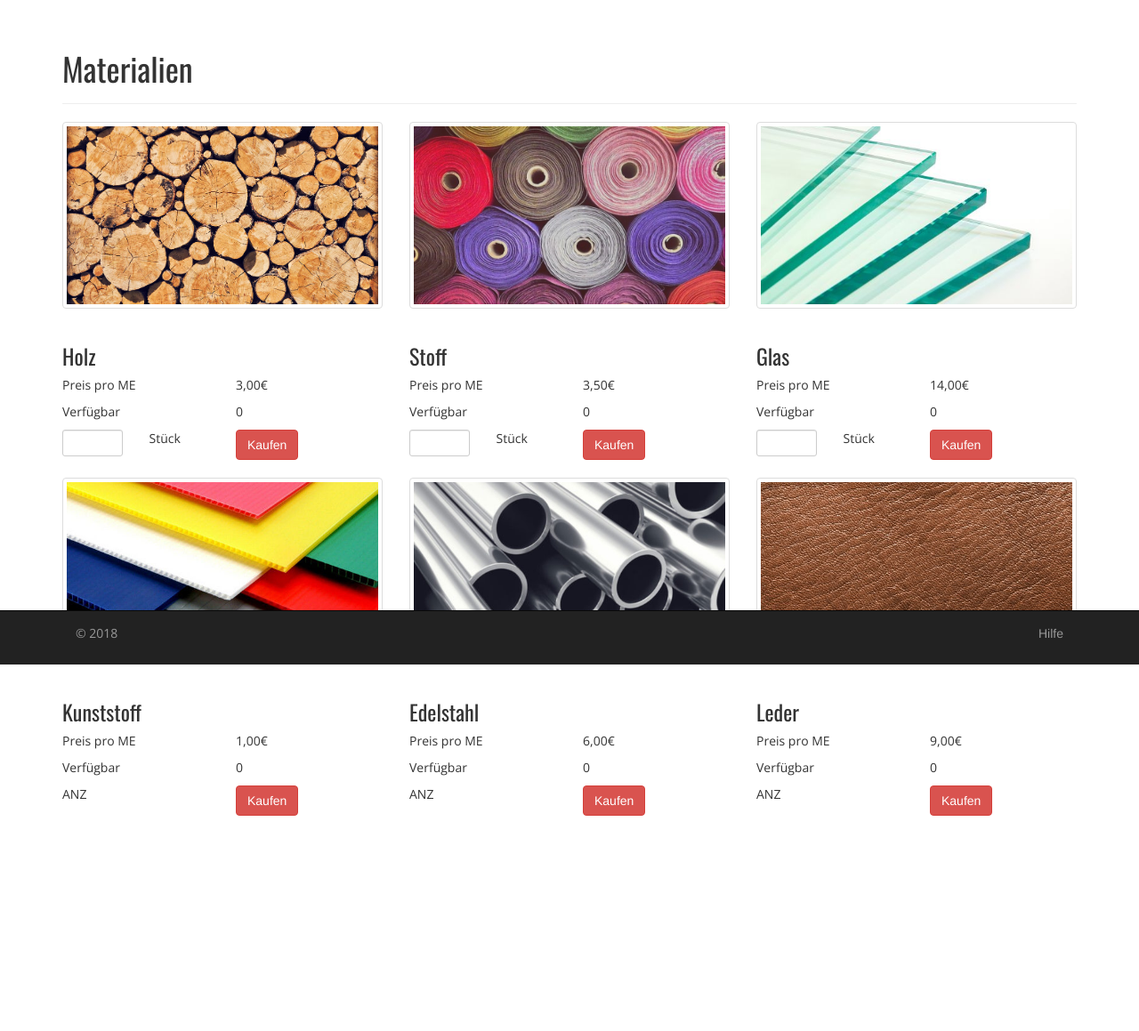
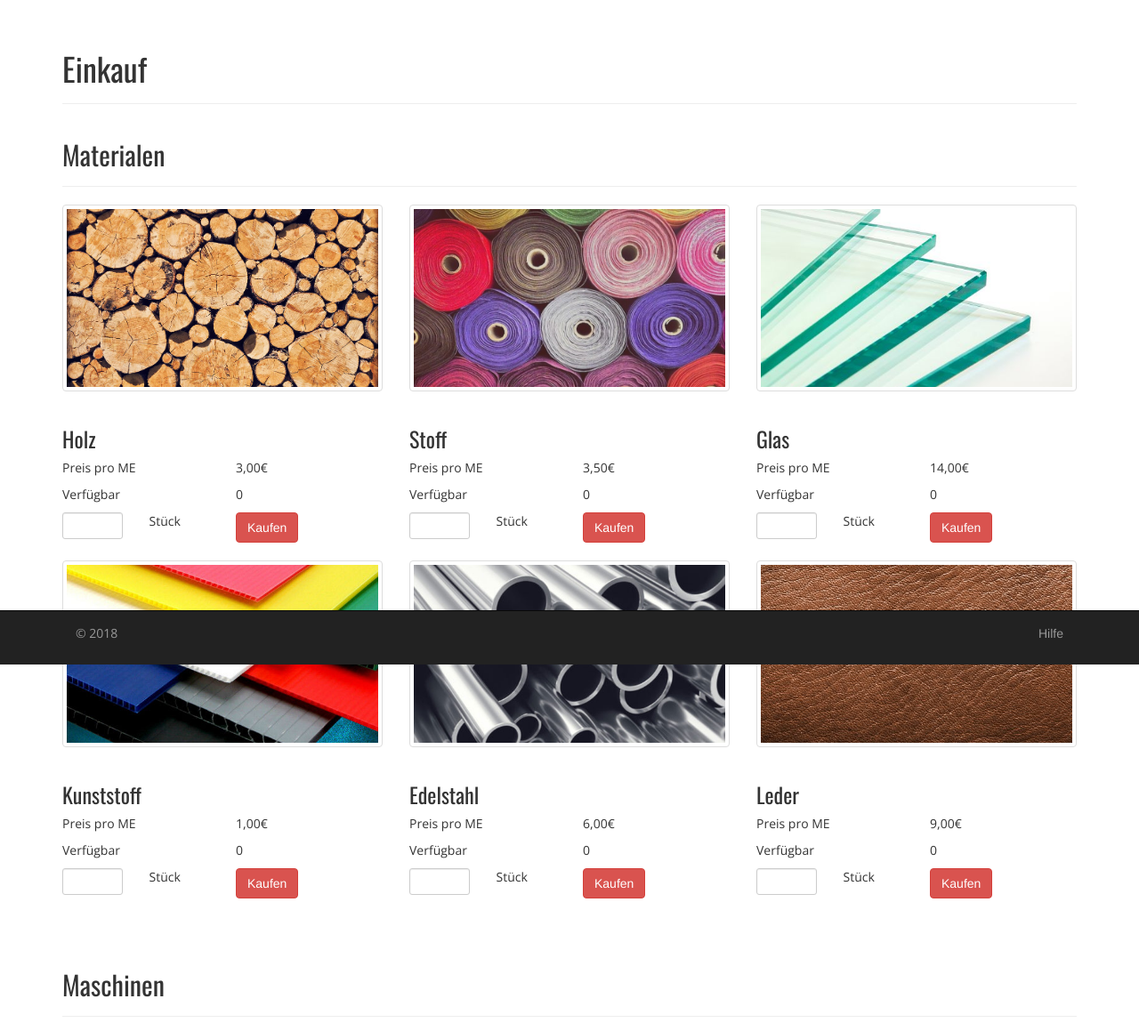
Before and after one commit to cb0598/fplanspielUI, a plain HTML site: page einkauf.html in a window 1280 px wide. Shown: the part 53-1212 px from the top of the page at 89% size. Before the commit the page ends 1070 px from the top, so only its background shows below. Drawn offline with nearby package versions, Linux system fonts and the light colour scheme.

Commit message:
Version E/V/V 1.4

```diff
--- a/einkauf.html
+++ b/einkauf.html
@@ -83,7 +83,11 @@
 	<!-- Page Header -->
 	<div class="container">
         <div class="page-header">
-            <h1>Materialien</h1>
+            <h1>Einkauf</h1>
+        </div>
+
+		<div class="page-header">
+            <h2>Materialen</h2>
         </div>
 
 		<!-- Row 1: Bilder -->
@@ -311,30 +315,49 @@
 
 		<!-- Row 10: ...ME Einkaufen -->
 		<div class="row">
-			<div class="col-sm-2">
-				<p>ANZ</p>
+			<div class="col-sm-1">
+				<input class="form-control input-sm" type="text">
+			</div>
+
+			<div class="col-sm-1">
+				<p>Stück</p>
 			</div>
 
 			<div class="col-sm-2">
 				<a href="#" class="btn btn-danger">Kaufen</a>
 			</div>
 
-			<div class="col-sm-2">
-				<p>ANZ</p>
+			<div class="col-sm-1">
+				<input class="form-control input-sm" type="text">
+			</div>
+
+			<div class="col-sm-1">
+				<p>Stück</p>
 			</div>
 
 			<div class="col-sm-2">
 				<a href="#" class="btn btn-danger">Kaufen</a>
 			</div>
 
-			<div class="col-sm-2">
-				<p>ANZ</p>
+			<div class="col-sm-1">
+				<input class="form-control input-sm" type="text">
+			</div>
+
+			<div class="col-sm-1">
+				<p>Stück</p>
 			</div>
 
 			<div class="col-sm-2">
 				<a href="#" class="btn btn-danger">Kaufen</a>
 			</div>
 		</div>
+
+		<br>
+		<br>
+
+		<div class="page-header">
+            <h2>Maschinen</h2>
+        </div>
 
 	</div>
 
```
